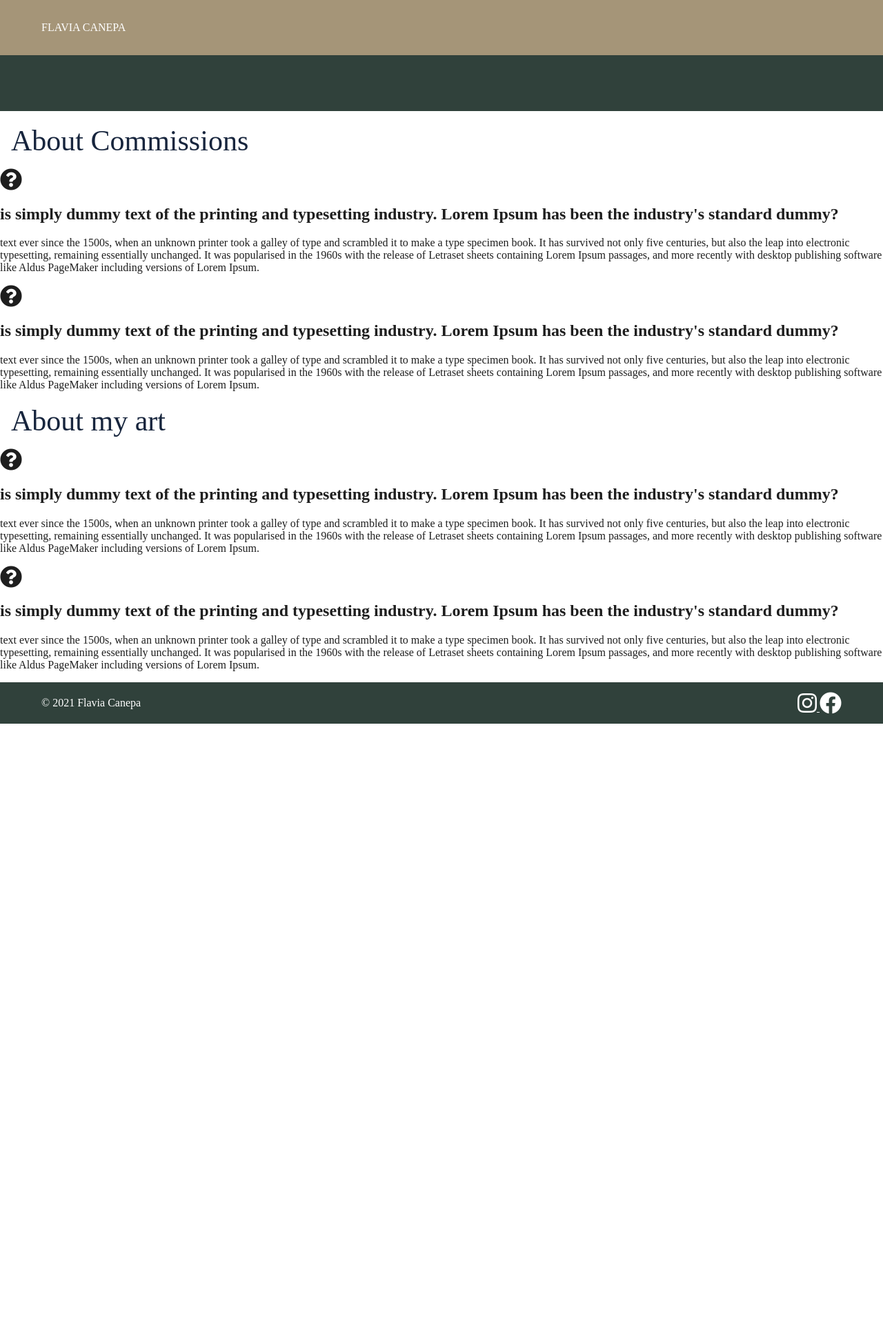
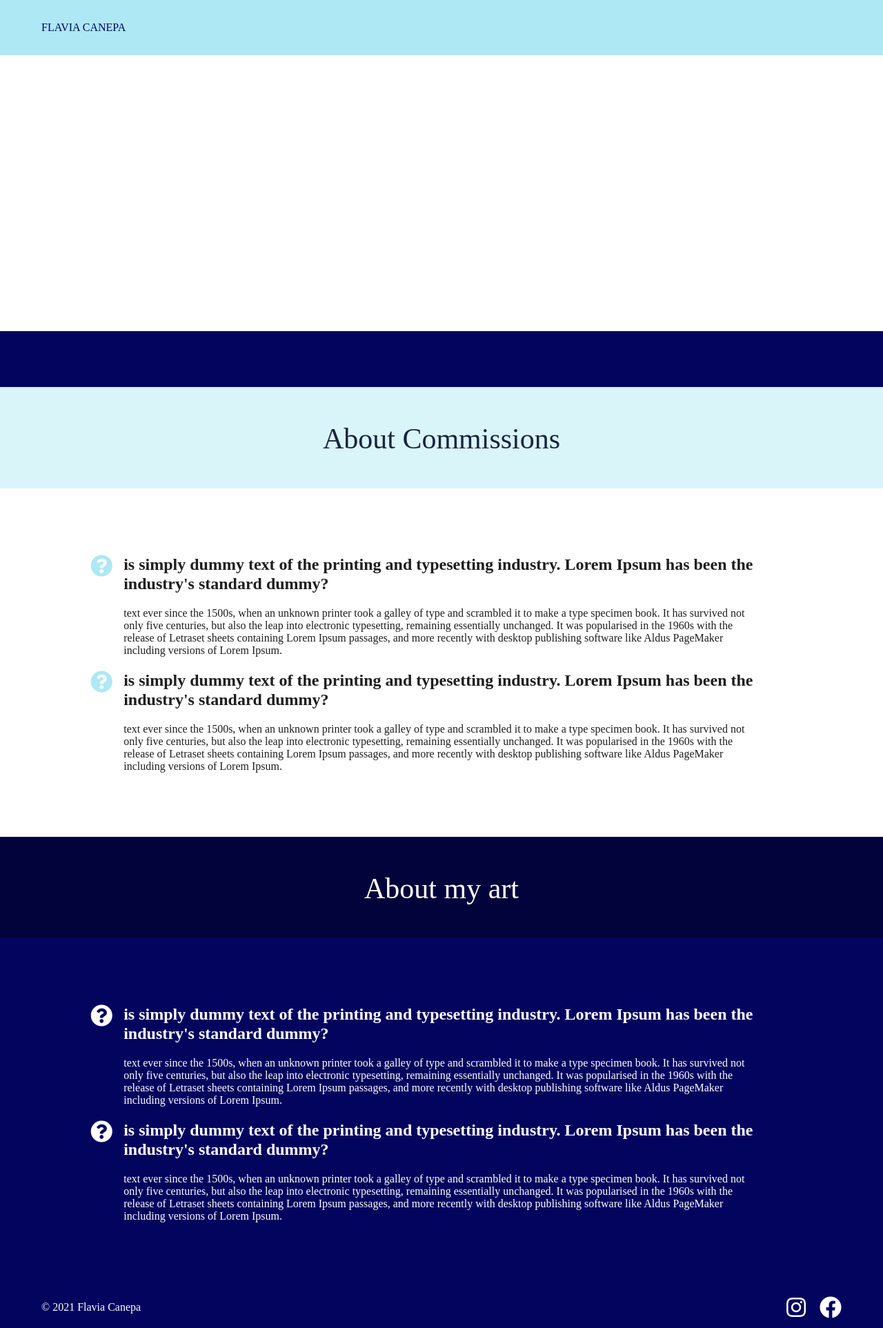
Before and after one commit to CamilaRivera/artist-portfolio, a Node project: template views/FAQ.hbs in a window 1280 px wide. Shown: the whole page at 69% size. Before the commit the page ends 1049 px from the top, so only its background shows below. Run offline with Node 20 templates, Linux system fonts and the light colour scheme; the template is opened without the code that fills it, so the values that code supplies are empty; some libraries are stand-ins or nearby versions.

Commit message:
Update colors. Update FAQ

```diff
--- a/public/stylesheets/index.css
+++ b/public/stylesheets/index.css
@@ -4,21 +4,23 @@
   flex-direction: row;
   align-items: center;
   justify-content: space-between;
-  background-color: #30413b;
+  background-color: #03045e;
   color: #fff;
   min-height: 3.75rem;
   padding: 0 3.75rem; }
 
 .footer__link {
-  color: #fff; }
+  color: #fff;
+  margin-left: 1rem;
+  text-decoration: none; }
 
 .navbar {
   display: flex;
   flex-direction: row;
   align-items: center;
   justify-content: space-between;
-  background-color: #a59578;
-  color: #fff;
+  background-color: #ade8f4;
+  color: #03045e;
   min-height: 5rem;
   padding: 0 3.75rem; }
 
@@ -31,7 +33,7 @@
   margin: 0 1rem; }
 
 .navbar__link {
-  color: #fff;
+  color: #03045e;
   text-decoration: none;
   text-transform: uppercase; }
 
@@ -81,41 +83,17 @@
   padding: 0.5rem 0;
   font-size: 2rem; }
 
-<<<<<<< HEAD
 .commission-book-portrait-details {
   max-width: 50rem;
   margin: auto;
   margin-bottom: 1rem; }
 
-.FAQ-section__header {
-  background-color: #30413b;
-  color: #fff;
-  display: flex;
-  flex-direction: column;
-  align-items: center;
-  padding: 1% 25% 2% 25%;
-  text-align: center; }
-  .FAQ-section__header p {
-    margin: 0;
-    font-weight: 400;
-    text-transform: uppercase;
-    line-height: 1.4em;
-    font-size: 20px; }
-  .FAQ-section__header h2 {
-    font-size: 4rem;
-    font-weight: 500;
-    line-height: 1.2em;
-    margin: 0;
-    margin-bottom: 0.875rem; }
-
-=======
->>>>>>> 04b0b8e18b2c6f379c821f61d0744097308117b8
 .FAQ-section__sub-header {
   display: flex;
   flex-direction: row;
   align-items: center;
   justify-content: center;
-  background-color: #D7CFBF;
+  background-color: #daf5fa;
   min-height: 4rem; }
   .FAQ-section__sub-header h3 {
     color: #17253D;
@@ -136,7 +114,7 @@
   background-position-y: top; }
 
 .brand-section__sub-header {
-  background-color: #1F2D27;
+  background-color: #02033b;
   text-align: center;
   padding: 2rem;
   color: #fff; }
@@ -146,19 +124,27 @@
     line-height: 1.2em;
     margin: 1rem; }
 
-.brand-section__content-container {
-  padding: 6% 14% 6% 14%; }
+.brand-section__sub-header--light {
+  background-color: #daf5fa;
+  color: #17253D; }
 
 .brand-section__content-container {
-  background-color: #30413b;
+  padding: 6% 14% 6% 14%;
+  background-color: #03045e;
   color: #fff; }
+
+.brand-section__content-container--light {
+  background-color: #fff;
+  color: #1E1E1E; }
+  .brand-section__content-container--light .brand-section__list-item-custom-bullet {
+    color: #ade8f4; }
 
 .brand-section__list {
   color: #fff;
   margin: 0px 0px 20px 0px;
   padding: 0% 0% 3% 0%; }
   .brand-section__list .fa-question-circle::before {
-    color: #a59578; }
+    color: #ade8f4; }
   .brand-section__list h2 {
     font-size: 24px;
     font-weight: 500;
@@ -175,8 +161,9 @@
 .brand-section__list-item {
   position: relative;
   list-style: none; }
-  .brand-section__list-item::before {
-    content: '1';
+
+ol > .brand-section__list-item::before {
+  content: "1";
   text-align: center;
   font-size: 2rem;
   display: block;
@@ -186,21 +173,31 @@
   top: -0.4rem;
   width: 2.4rem;
   height: 2.4rem;
-    background-color: #a59578;
+  background-color: #ade8f4;
+  color: #03045e;
   border-radius: 100%; }
-  .brand-section__list-item:nth-child(2)::before {
-    content: '2'; }
-  .brand-section__list-item:nth-child(3)::before {
-    content: '3'; }
-  .brand-section__list-item:nth-child(4)::before {
-    content: '4'; }
-  .brand-section__list-item:nth-child(5)::before {
-    content: '5'; }
-  .brand-section__list-item:nth-child(6)::before {
-    content: '6'; }
+
+ol > .brand-section__list-item:nth-child(2)::before {
+  content: "2"; }
+
+ol > .brand-section__list-item:nth-child(3)::before {
+  content: "3"; }
+
+ol > .brand-section__list-item:nth-child(4)::before {
+  content: "4"; }
+
+ol > .brand-section__list-item:nth-child(5)::before {
+  content: "5"; }
+
+ol > .brand-section__list-item:nth-child(6)::before {
+  content: "6"; }
+
+.brand-section__list-item-custom-bullet {
+  position: absolute;
+  left: -3rem; }
 
 .main-section-bar {
-  background-color: #30413b;
+  background-color: #03045e;
   color: #fff;
   display: flex;
   flex-direction: column;
--- /dev/null
+++ b/scss/_bootstrap-mixins.scss
@@ -0,0 +1,77 @@
+@function map-get-or-key($map, $key) {
+	@if map-has-key($map, $key) or map-has-key($map, -$key) {
+		@if $key != 'auto' and type-of($key) == 'number' and $key < 0 {
+			@return 0 - map-get($map, -$key);
+		} @else {
+			@return map-get($map, $key);
+		}
+	} @else if type-of($key) == 'string' {
+		@return unquote($key);
+	} @else {
+		@return $key;
+	}
+}
+
+@function bsize($key) {
+	@return map-get-or-key($spacers, $key);
+}
+
+@mixin m($space) {
+	margin: bsize($space);
+}
+
+@mixin mt($space) {
+	margin-top: bsize($space);
+}
+
+@mixin mb($space) {
+	margin-bottom: bsize($space);
+}
+
+@mixin ml($space) {
+	margin-left: bsize($space);
+}
+
+@mixin mr($space) {
+	margin-right: bsize($space);
+}
+
+@mixin p($space) {
+	padding: bsize($space);
+}
+
+@mixin pt($space) {
+	padding-top: bsize($space);
+}
+
+@mixin pb($space) {
+	padding-bottom: bsize($space);
+}
+
+@mixin pl($space) {
+	padding-left: bsize($space);
+}
+
+@mixin pr($space) {
+	padding-right: bsize($space);
+}
+
+@mixin mx($space) {
+	@include ml($space);
+	@include mr($space);
+}
+
+@mixin my($space) {
+	@include mt($space);
+	@include mb($space);
+}
+
+@mixin px($space) {
+	@include pl($space);
+	@include pr($space);
+}
+
+@mixin py($space) {
+	@include pt($space);
+	@include pb($space);
+}
--- a/scss/_brand-section.scss
+++ b/scss/_brand-section.scss
@@ -12,13 +12,25 @@
   }
 }
 
+.brand-section__sub-header--light {
+  background-color: $brand-color-secondary-light;
+  color: $brand-font-color-secondary-light;
+}
+
+
 .brand-section__content-container {
   padding: 6% 14% 6% 14%;
+  background-color: $brand-color;
+  color: $brand-font-color;
 }
 
-.brand-section__content-container {
-  background-color: $brand-color;
-  color: $brand-font-color;
+.brand-section__content-container--light {
+  background-color: $base-color;
+  color: $base-font-color;
+
+  .brand-section__list-item-custom-bullet {
+    color: $brand-color-secondary;
+  }
 }
 
 .brand-section__list {
@@ -50,13 +62,14 @@
   }
 }
 
-
 .brand-section__list-item {
   position: relative;
-  list-style:none;
+  list-style: none;
+}
 
+ol > .brand-section__list-item {
   &::before {
-    content: '1';
+    content: "1";
     text-align: center;
     font-size: 2rem;
     display: block;
@@ -66,27 +79,33 @@
     top: -0.4rem;
     width: 2.4rem;
     height: 2.4rem;
-    background-color: #a59578;
+    background-color: $brand-color-secondary;
+    color: $brand-font-color-secondary;
     border-radius: 100%;
   }
 
   &:nth-child(2)::before {
-    content: '2';
+    content: "2";
   }
 
   &:nth-child(3)::before {
-    content: '3';
+    content: "3";
   }
 
   &:nth-child(4)::before {
-    content: '4';
+    content: "4";
   }
 
   &:nth-child(5)::before {
-    content: '5';
+    content: "5";
   }
 
   &:nth-child(6)::before {
-    content: '6';
+    content: "6";
   }
 }
+
+.brand-section__list-item-custom-bullet {
+  position: absolute;
+  left: -3rem;
+}
--- a/scss/_mixins.scss
+++ b/scss/_mixins.scss
@@ -1,9 +1,11 @@
-$font-color: #1E1E1E; // Against white background
+$base-font-color: #1E1E1E; // Against white background
+$base-color: #fff;
 
-$brand-color: #30413b;
+$brand-color: #03045e;
 $brand-color-light: lighten($brand-color, 10%);
 $brand-color-dark: darken($brand-color, 7%);
-$brand-color-secondary: #a59578;
+$brand-color-secondary: #ade8f4;
+$brand-font-color-secondary: #03045e;
 $brand-color-secondary-light: lighten($brand-color-secondary, 10%);
 $brand-font-color-secondary-light: #17253D;
 $brand-font-color: #fff;
--- a/scss/_navbar.scss
+++ b/scss/_navbar.scss
@@ -4,7 +4,7 @@
   align-items: center;
   justify-content: space-between;
   background-color: $brand-color-secondary;
-  color: $brand-font-color;
+  color: $brand-font-color-secondary;
   min-height: 5rem;
   padding: 0 3.75rem;
 }
@@ -20,7 +20,7 @@
 }
 
 .navbar__link {
-  color: $brand-font-color;
+  color: $brand-font-color-secondary;
   text-decoration: none;
   text-transform: uppercase;
 }
--- a/scss/index.scss
+++ b/scss/index.scss
@@ -25,7 +25,7 @@
   margin: 0;
   font-family: 'Font Awesome 5 Free';
   font-weight: 300;
-  color: $font-color;
+  color: $base-font-color;
 }
 
 .uppercase {
@@ -44,7 +44,7 @@
   padding: 2rem 2.5rem;
   border-radius: 0.625rem;
   width: 25rem;
-  background-color: white;
+  background-color: #fff;
   text-align: center;
   flex-direction: column;
   justify-content: space-between;
@@ -63,16 +63,16 @@
 .index-links-container__card-link {
   font-size: 1.125rem;
   font-weight: 500;
-  color: $font-color;
+  color: $brand-color-light;
   border-style: solid;
   border-width: 1px 1px 1px 1px;
-  border-color: $brand-color-secondary-light;
+  border-color: $brand-color-light;
   padding: 1rem 1.5rem;
   margin: 2rem 0;
   text-decoration: none;
 
   &:focus, &:hover {
-    color: $brand-font-color;
+    color: $brand-font-color-secondary;
     background-color: $brand-color-secondary;
     border-color: $brand-color-secondary;
   }
--- a/views/FAQ.hbs
+++ b/views/FAQ.hbs
@@ -1,11 +1,12 @@
 <div class="FAQ-section">
+  {{> imagesBar images=imagesBar}}
   {{> mainSectionBar barTitle='faq.title' barSubTitle='faq.subtitle'}}
-  <div class="FAQ-section__sub-header">
+  <div class="brand-section__sub-header brand-section__sub-header--light">
     <h3>About Commissions</h3>
   </div>
-  <section class="FAQ-section__questions-section-container">
-    <div class="FAQ-section__question-containter">
-      <div class="FAQ-section__question-containter__icon">
+  <section class="brand-section__content-container brand-section__content-container--light">
+    <div class="brand-section__list-item">
+      <div class="brand-section__list-item-custom-bullet">
         <i class="fas fa-question-circle fa-2x"></i>
       </div>
       <h2>is simply dummy text of the printing and typesetting industry. Lorem Ipsum has been the industry's standard
@@ -19,8 +20,8 @@
         passages, and more recently with desktop publishing software like Aldus PageMaker including versions of Lorem
         Ipsum.</p>
     </div>
-    <div class="FAQ-section__question-containter">
-      <div class="FAQ-section__question-containter__icon">
+    <div class="brand-section__list-item">
+      <div class="brand-section__list-item-custom-bullet">
         <i class="fas fa-question-circle fa-2x"></i>
       </div>
       <h2>is simply dummy text of the printing and typesetting industry. Lorem Ipsum has been the industry's standard
@@ -35,12 +36,13 @@
         Ipsum.</p>
     </div>
   </section>
-  <div class="FAQ-section__sub-header FAQ-section__sub-header--dark">
+
+  <div class="brand-section__sub-header">
     <h3>About my art</h3>
   </div>
-  <section class="FAQ-section__questions-section-container FAQ-section__questions-section-container--dark">
-    <div class="FAQ-section__question-containter FAQ-section__question-containter--dark">
-      <div class="FAQ-section__question-containter__icon">
+  <section class="brand-section__content-container">
+    <div class="brand-section__list-item">
+      <div class="brand-section__list-item-custom-bullet">
         <i class="fas fa-question-circle fa-2x"></i>
       </div>
       <h2>is simply dummy text of the printing and typesetting industry. Lorem Ipsum has been the industry's standard
@@ -54,8 +56,8 @@
         passages, and more recently with desktop publishing software like Aldus PageMaker including versions of Lorem
         Ipsum.</p>
     </div>
-    <div class="FAQ-section__question-containter FAQ-section__question-containter--dark">
-      <div class="FAQ-section__question-containter__icon">
+    <div class="brand-section__list-item">
+      <div class="brand-section__list-item-custom-bullet">
         <i class="fas fa-question-circle fa-2x"></i>
       </div>
       <h2>is simply dummy text of the printing and typesetting industry. Lorem Ipsum has been the industry's standard
--- a/views/index.hbs
+++ b/views/index.hbs
@@ -1,4 +1,4 @@
-{{>imagesBar}}
+{{> imagesBar images=imagesBar}}
 {{> mainSectionBar barTitle='index.title' barSubTitle='index.subtitle'}}
 <div class="index-links-container">
   <div class="index-links-container__card">
@@ -7,7 +7,7 @@
     <p class="index-links-container__card-text">{{i18n 'index.portrait.text'}}</p>
   </div>
   <div class="index-links-container__card">
-    <div class="index-links-container__card-image" style="background-image: url('/images/image-1.jpg')"></div>
+    <div class="index-links-container__card-image" style="background-image: url('/images/image-3.jpg')"></div>
     <a class="index-links-container__card-link" href="/FAQ">{{i18n 'index.faq.link'}}</a>
     <p class="index-links-container__card-text">{{i18n 'index.faq.text'}}</p>
   </div>
```
Also changed, not shown: other parts of public/stylesheets/index.css (+11 -11 lines), src/app.controller.ts (+14 -2 lines). Lines whose indentation alone changed are shown as unchanged.
